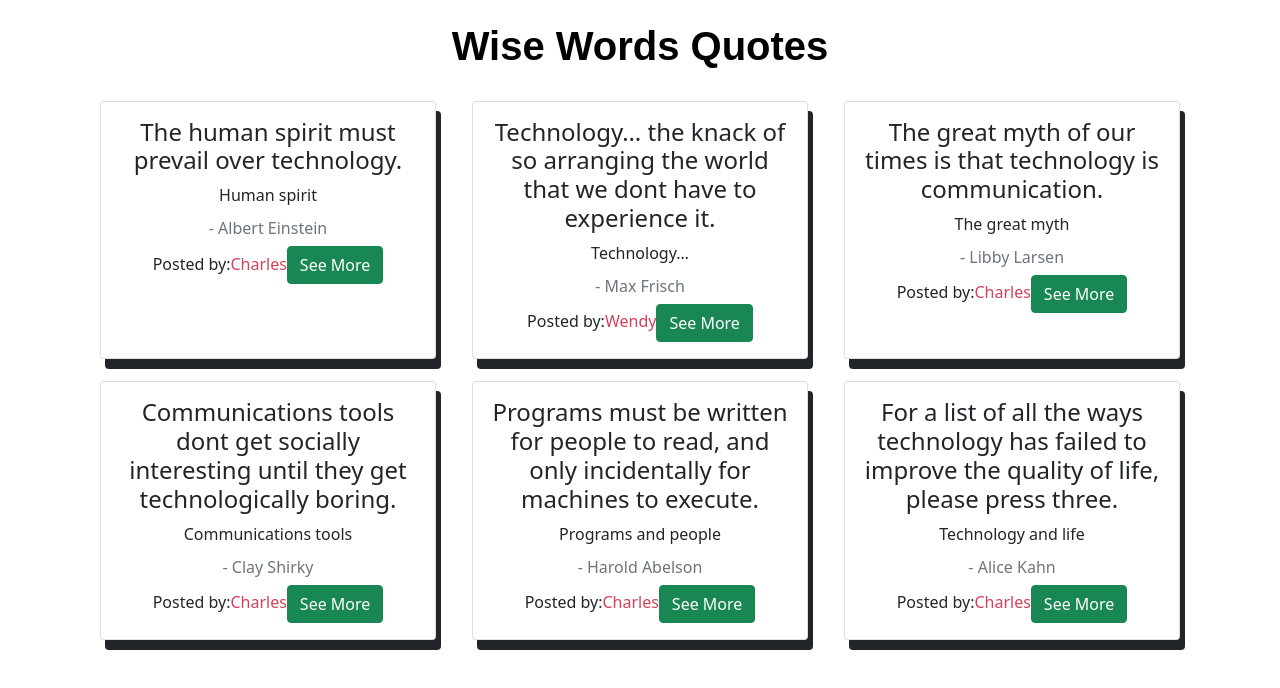
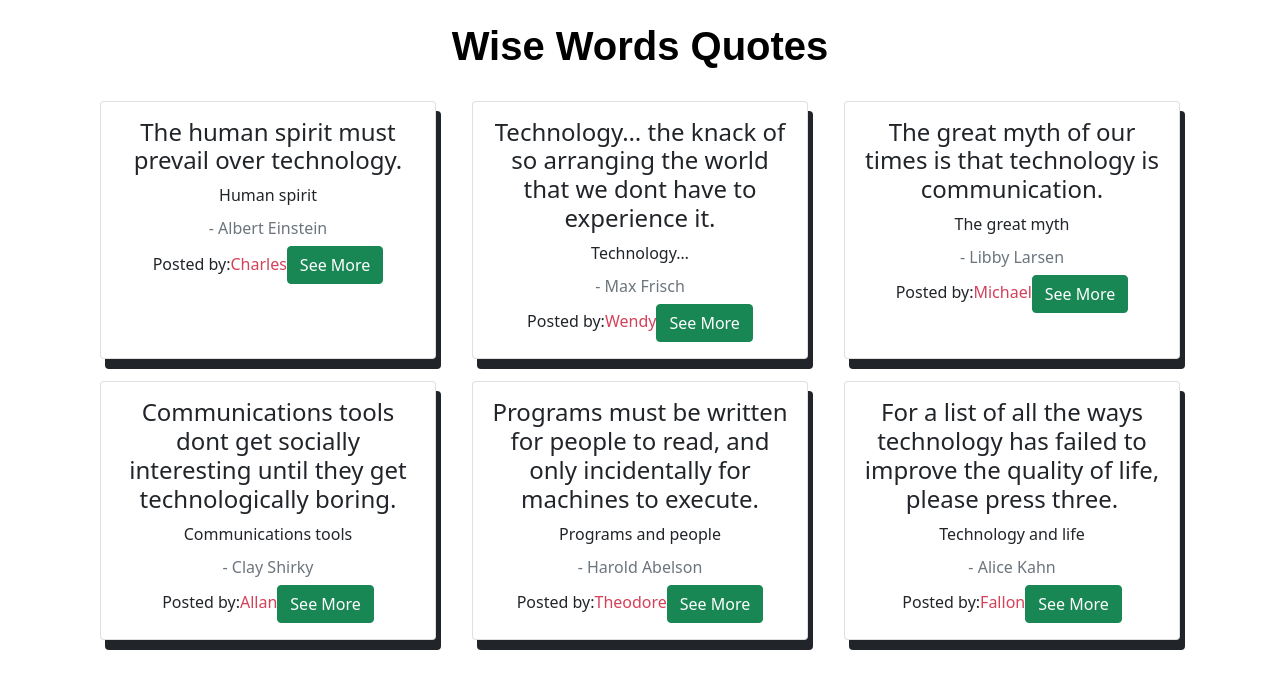
Before and after one commit to joey57/Quotes, an Angular app: page / in a window 1280 px wide. Shown: the top 688 px of the page. Built offline with nearby package versions, Linux system fonts and the light colour scheme.

Commit message:
edited the quotes

```diff
--- a/src/app/quote/quote.component.ts
+++ b/src/app/quote/quote.component.ts
@@ -11,10 +11,10 @@ export class QuoteComponent implements OnInit {
   quotes: Quote[]=[
     new Quote(1,'Charles','Human spirit','The human spirit must prevail over technology.','Albert Einstein'),
     new Quote (2,'Wendy','Technology…','Technology… the knack of so arranging the world that we dont have to experience it.','Max Frisch'),
-    new Quote (3,'Charles','The great myth','The great myth of our times is that technology is communication.','Libby Larsen'),
-    new Quote(3,'Charles','Communications tools','Communications tools dont get socially interesting until they get technologically boring.','Clay Shirky'),
-    new Quote(3,'Charles','Programs and people','Programs must be written for people to read, and only incidentally for machines to execute.','Harold Abelson'),
-    new Quote(3,'Charles','Technology and life','For a list of all the ways technology has failed to improve the quality of life, please press three.','Alice Kahn'),
+    new Quote (3,'Michael','The great myth','The great myth of our times is that technology is communication.','Libby Larsen'),
+    new Quote(4,'Allan','Communications tools','Communications tools dont get socially interesting until they get technologically boring.','Clay Shirky'),
+    new Quote(5,'Theodore','Programs and people','Programs must be written for people to read, and only incidentally for machines to execute.','Harold Abelson'),
+    new Quote(6,'Fallon','Technology and life','For a list of all the ways technology has failed to improve the quality of life, please press three.','Alice Kahn'),
   ];
 
   toggle(index){
```
